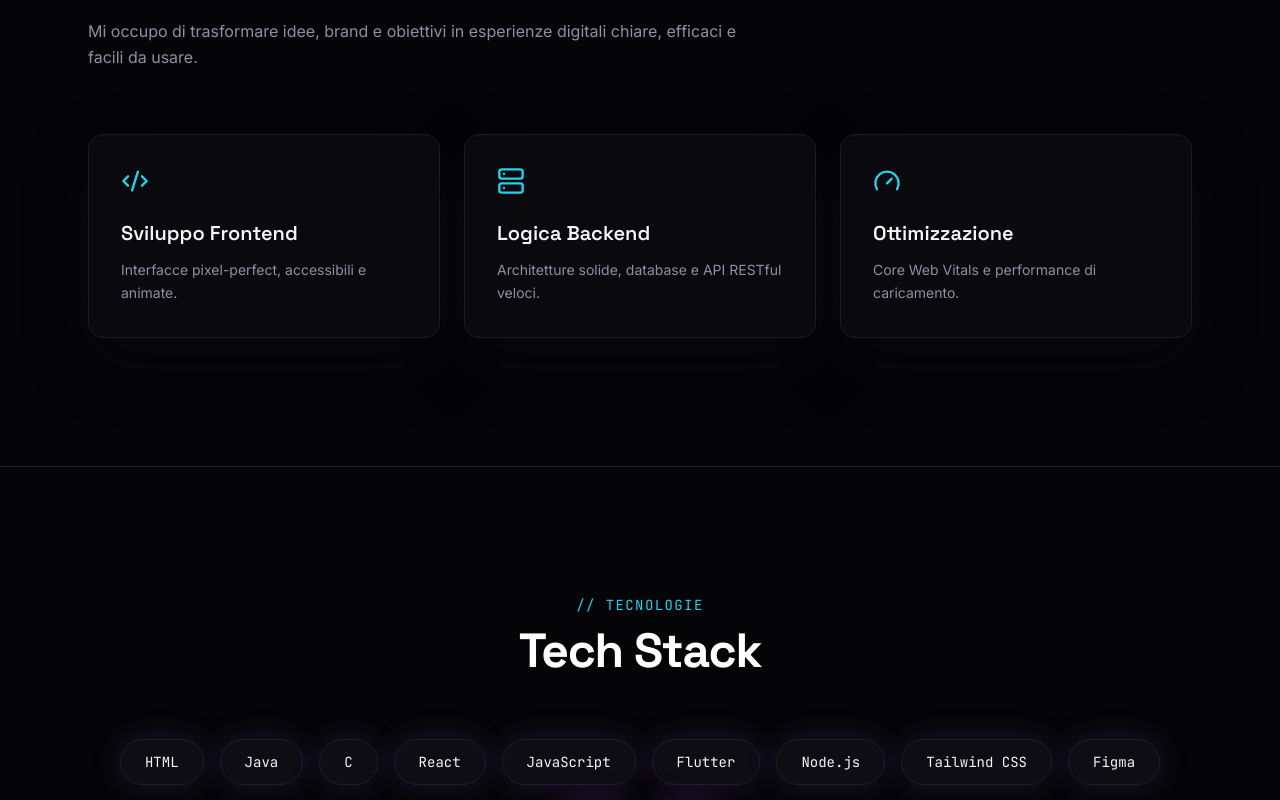
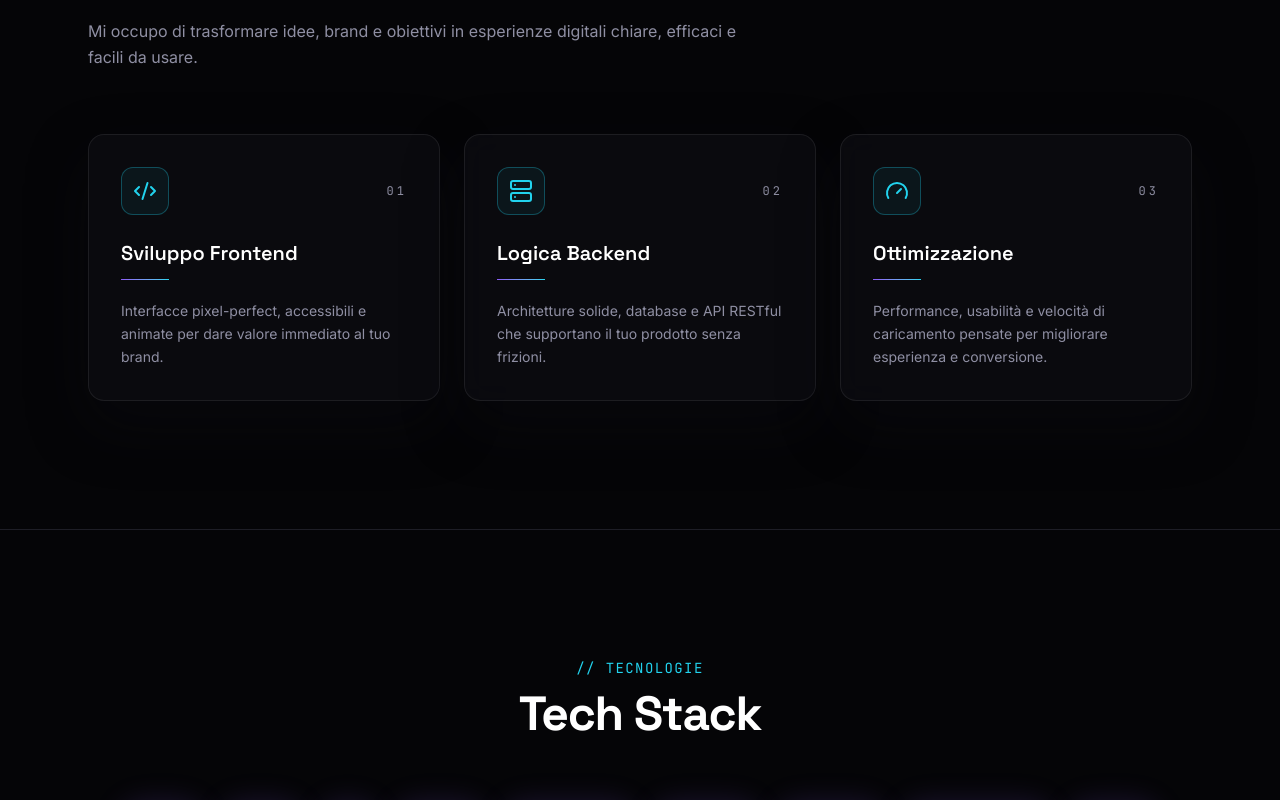
Before and after one commit to lucadomenico1/portfolio-react, a React (Vite) app: page / in a window 1280 px wide. Shown: the part 1220-2020 px from the top of the page. Built offline with nearby package versions, Linux system fonts and the light colour scheme.

Commit message:
Polish services section

```diff
--- a/src/App.jsx
+++ b/src/App.jsx
@@ -505,9 +505,9 @@ function Counter({ from, to }) {
 
 function Services() {
   const srv = [
-    { icon: Code2, title: "Sviluppo Frontend", desc: "Interfacce pixel-perfect, accessibili e animate." },
-    { icon: Server, title: "Logica Backend", desc: "Architetture solide, database e API RESTful veloci." },
-    { icon: Gauge, title: "Ottimizzazione", desc: "Core Web Vitals e performance di caricamento." }
+    { icon: Code2, number: "01", title: "Sviluppo Frontend", desc: "Interfacce pixel-perfect, accessibili e animate per dare valore immediato al tuo brand." },
+    { icon: Server, number: "02", title: "Logica Backend", desc: "Architetture solide, database e API RESTful che supportano il tuo prodotto senza frizioni." },
+    { icon: Gauge, number: "03", title: "Ottimizzazione", desc: "Performance, usabilità e velocità di caricamento pensate per migliorare esperienza e conversione." }
   ];
 
   return (
@@ -519,11 +519,19 @@ function Services() {
       <div className="mt-16 grid md:grid-cols-3 gap-6">
         {srv.map((s, i) => (
           <TiltCard key={i} delay={i * 0.1}>
-            <div className="p-8 h-full rounded-2xl bg-[#0d0d13] border border-[#1e1e26] relative overflow-hidden group hover:border-[#8b5cf6]/50 transition-colors glass-panel hover-lift">
-              <div className="absolute top-0 left-0 w-full h-full bg-gradient-to-br from-[#8b5cf6]/10 to-transparent opacity-0 group-hover:opacity-100 transition-opacity" />
-              <s.icon size={28} className="text-[#22d3ee] mb-6" />
-              <h3 className="text-xl font-display font-semibold mb-3">{s.title}</h3>
-              <p className="text-[#8f8fa3] leading-relaxed text-sm">{s.desc}</p>
+            <div className="group relative h-full overflow-hidden rounded-2xl border border-[#1e1e26] bg-[#0d0d13] p-8 transition-all duration-300 hover:border-[#8b5cf6]/60 hover:shadow-[0_18px_50px_rgba(108,92,231,0.15)] glass-panel hover-lift">
+              <div className="absolute inset-0 bg-gradient-to-br from-[#8b5cf6]/12 via-transparent to-[#22d3ee]/10 opacity-0 transition-opacity duration-300 group-hover:opacity-100" />
+              <div className="relative z-10">
+                <div className="mb-6 flex items-center justify-between">
+                  <div className="flex h-12 w-12 items-center justify-center rounded-xl border border-[#22d3ee]/30 bg-[#22d3ee]/6 text-[#22d3ee]">
+                    <s.icon size={24} />
+                  </div>
+                  <span className="font-code text-xs tracking-[0.25em] text-[#8f8fa3]">{s.number}</span>
+                </div>
+                <h3 className="mb-3 text-xl font-display font-semibold text-white">{s.title}</h3>
+                <div className="mb-5 h-px w-12 bg-gradient-to-r from-[#8b5cf6] to-[#22d3ee]" />
+                <p className="text-sm leading-relaxed text-[#8f8fa3]">{s.desc}</p>
+              </div>
             </div>
           </TiltCard>
         ))}
```
